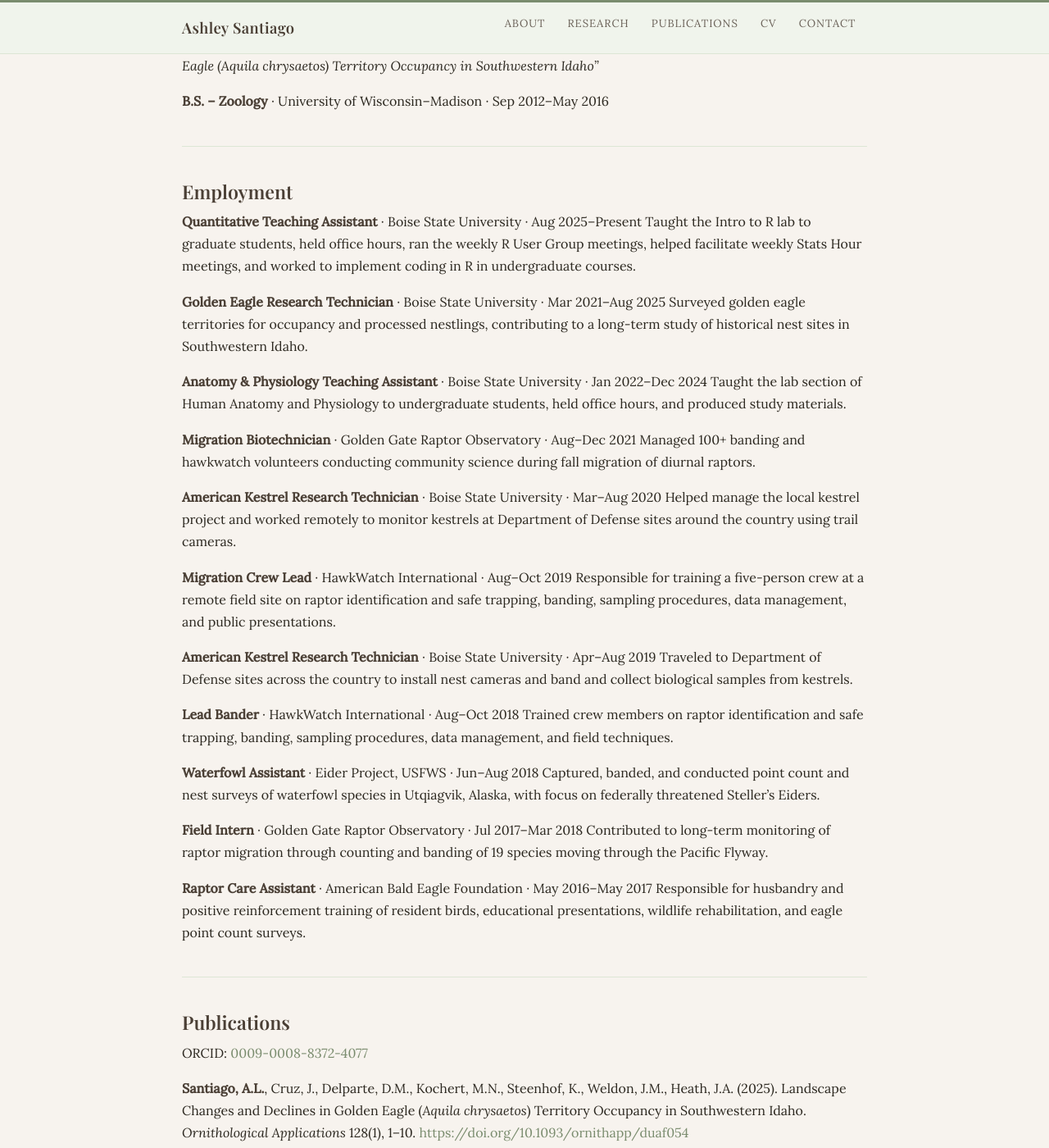
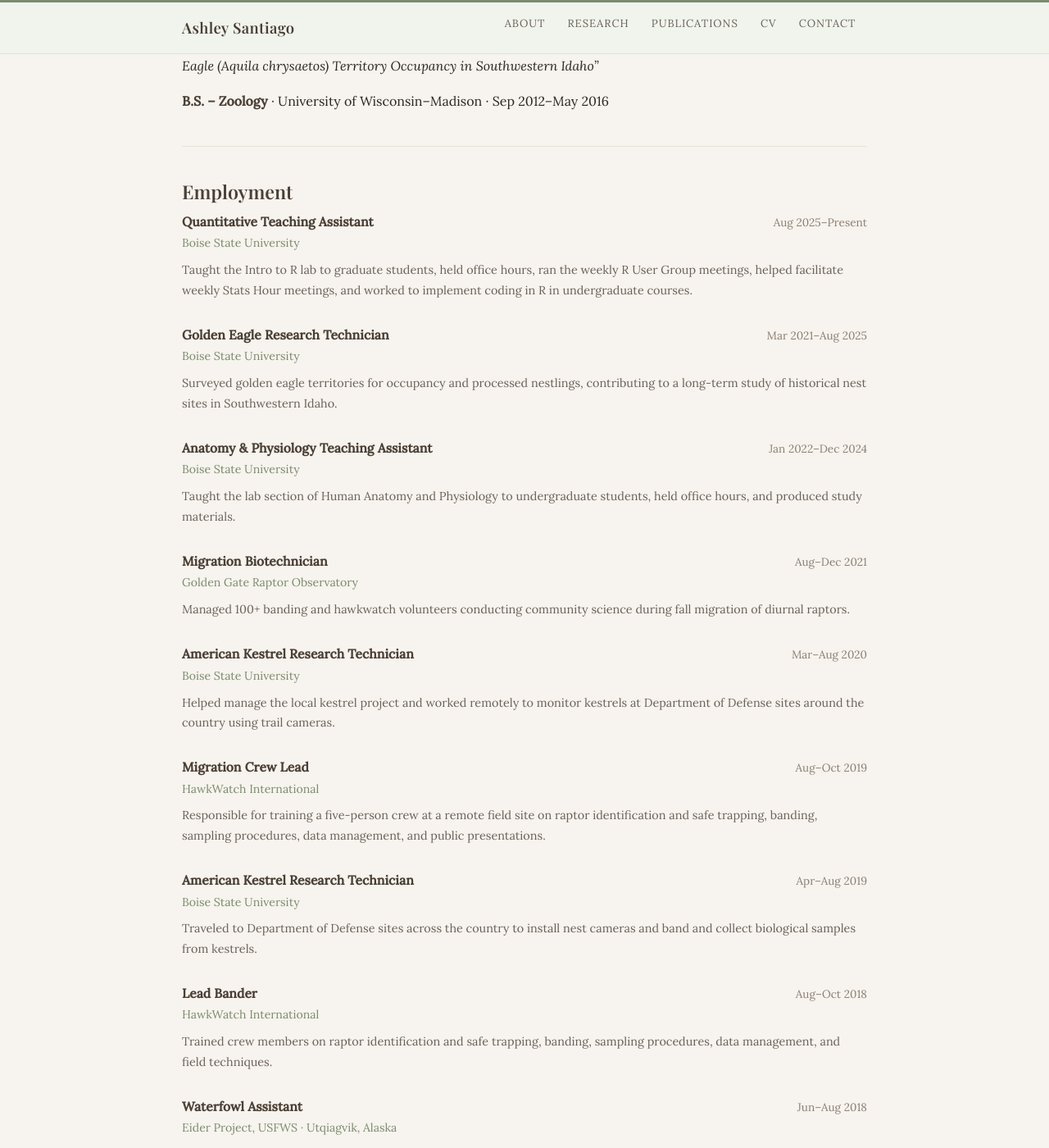
Before and after one commit to AshSantiago/AshSantiago.github.io, a Jekyll site: the page built from cv.md, in a window 1280 px wide and 1400 px high, scrolled down 436 px. Shown: the whole window at 82% size. Built offline with Jekyll 4.4.1, drawn with Linux system fonts in a browser that asks for light colours; some web fonts are replaced; some of the changed text lies outside the part shown.

Commit message:
Update cv.md

```diff
--- a/cv.md
+++ b/cv.md
@@ -27,38 +27,108 @@ ashleysantiago@u.boisestate.edu · 630-335-4195 · Boise State University, 1910
 
 ## Employment
 
-**Quantitative Teaching Assistant** · Boise State University · Aug 2025–Present
-Taught the Intro to R lab to graduate students, held office hours, ran the weekly R User Group meetings, helped facilitate weekly Stats Hour meetings, and worked to implement coding in R in undergraduate courses.
+<div style="display: flex; flex-direction: column; gap: 1.8rem; margin-bottom: 2rem;">
 
-**Golden Eagle Research Technician** · Boise State University · Mar 2021–Aug 2025
-Surveyed golden eagle territories for occupancy and processed nestlings, contributing to a long-term study of historical nest sites in Southwestern Idaho.
+  <div>
+    <div style="display: flex; justify-content: space-between; align-items: baseline; flex-wrap: wrap; gap: 0.3rem;">
+      <strong style="color: #4a3f35; font-size: 0.98rem;">Quantitative Teaching Assistant</strong>
+      <span style="color: #8c7f72; font-size: 0.85rem; white-space: nowrap;">Aug 2025–Present</span>
+    </div>
+    <p style="color: #7a8c6e; font-size: 0.88rem; margin: 0.1rem 0 0.5rem;">Boise State University</p>
+    <p style="font-size: 0.9rem; color: #6b6259; margin: 0;">Taught the Intro to R lab to graduate students, held office hours, ran the weekly R User Group meetings, helped facilitate weekly Stats Hour meetings, and worked to implement coding in R in undergraduate courses.</p>
+  </div>
 
-**Anatomy & Physiology Teaching Assistant** · Boise State University · Jan 2022–Dec 2024
-Taught the lab section of Human Anatomy and Physiology to undergraduate students, held office hours, and produced study materials.
+  <div>
+    <div style="display: flex; justify-content: space-between; align-items: baseline; flex-wrap: wrap; gap: 0.3rem;">
+      <strong style="color: #4a3f35; font-size: 0.98rem;">Golden Eagle Research Technician</strong>
+      <span style="color: #8c7f72; font-size: 0.85rem; white-space: nowrap;">Mar 2021–Aug 2025</span>
+    </div>
+    <p style="color: #7a8c6e; font-size: 0.88rem; margin: 0.1rem 0 0.5rem;">Boise State University</p>
+    <p style="font-size: 0.9rem; color: #6b6259; margin: 0;">Surveyed golden eagle territories for occupancy and processed nestlings, contributing to a long-term study of historical nest sites in Southwestern Idaho.</p>
+  </div>
 
-**Migration Biotechnician** · Golden Gate Raptor Observatory · Aug–Dec 2021
-Managed 100+ banding and hawkwatch volunteers conducting community science during fall migration of diurnal raptors.
+  <div>
+    <div style="display: flex; justify-content: space-between; align-items: baseline; flex-wrap: wrap; gap: 0.3rem;">
+      <strong style="color: #4a3f35; font-size: 0.98rem;">Anatomy & Physiology Teaching Assistant</strong>
+      <span style="color: #8c7f72; font-size: 0.85rem; white-space: nowrap;">Jan 2022–Dec 2024</span>
+    </div>
+    <p style="color: #7a8c6e; font-size: 0.88rem; margin: 0.1rem 0 0.5rem;">Boise State University</p>
+    <p style="font-size: 0.9rem; color: #6b6259; margin: 0;">Taught the lab section of Human Anatomy and Physiology to undergraduate students, held office hours, and produced study materials.</p>
+  </div>
 
-**American Kestrel Research Technician** · Boise State University · Mar–Aug 2020
-Helped manage the local kestrel project and worked remotely to monitor kestrels at Department of Defense sites around the country using trail cameras.
+  <div>
+    <div style="display: flex; justify-content: space-between; align-items: baseline; flex-wrap: wrap; gap: 0.3rem;">
+      <strong style="color: #4a3f35; font-size: 0.98rem;">Migration Biotechnician</strong>
+      <span style="color: #8c7f72; font-size: 0.85rem; white-space: nowrap;">Aug–Dec 2021</span>
+    </div>
+    <p style="color: #7a8c6e; font-size: 0.88rem; margin: 0.1rem 0 0.5rem;">Golden Gate Raptor Observatory</p>
+    <p style="font-size: 0.9rem; color: #6b6259; margin: 0;">Managed 100+ banding and hawkwatch volunteers conducting community science during fall migration of diurnal raptors.</p>
+  </div>
 
-**Migration Crew Lead** · HawkWatch International · Aug–Oct 2019
-Responsible for training a five-person crew at a remote field site on raptor identification and safe trapping, banding, sampling procedures, data management, and public presentations.
+  <div>
+    <div style="display: flex; justify-content: space-between; align-items: baseline; flex-wrap: wrap; gap: 0.3rem;">
+      <strong style="color: #4a3f35; font-size: 0.98rem;">American Kestrel Research Technician</strong>
+      <span style="color: #8c7f72; font-size: 0.85rem; white-space: nowrap;">Mar–Aug 2020</span>
+    </div>
+    <p style="color: #7a8c6e; font-size: 0.88rem; margin: 0.1rem 0 0.5rem;">Boise State University</p>
+    <p style="font-size: 0.9rem; color: #6b6259; margin: 0;">Helped manage the local kestrel project and worked remotely to monitor kestrels at Department of Defense sites around the country using trail cameras.</p>
+  </div>
 
-**American Kestrel Research Technician** · Boise State University · Apr–Aug 2019
-Traveled to Department of Defense sites across the country to install nest cameras and band and collect biological samples from kestrels.
+  <div>
+    <div style="display: flex; justify-content: space-between; align-items: baseline; flex-wrap: wrap; gap: 0.3rem;">
+      <strong style="color: #4a3f35; font-size: 0.98rem;">Migration Crew Lead</strong>
+      <span style="color: #8c7f72; font-size: 0.85rem; white-space: nowrap;">Aug–Oct 2019</span>
+    </div>
+    <p style="color: #7a8c6e; font-size: 0.88rem; margin: 0.1rem 0 0.5rem;">HawkWatch International</p>
+    <p style="font-size: 0.9rem; color: #6b6259; margin: 0;">Responsible for training a five-person crew at a remote field site on raptor identification and safe trapping, banding, sampling procedures, data management, and public presentations.</p>
+  </div>
 
-**Lead Bander** · HawkWatch International · Aug–Oct 2018
-Trained crew members on raptor identification and safe trapping, banding, sampling procedures, data management, and field techniques.
+  <div>
+    <div style="display: flex; justify-content: space-between; align-items: baseline; flex-wrap: wrap; gap: 0.3rem;">
+      <strong style="color: #4a3f35; font-size: 0.98rem;">American Kestrel Research Technician</strong>
+      <span style="color: #8c7f72; font-size: 0.85rem; white-space: nowrap;">Apr–Aug 2019</span>
+    </div>
+    <p style="color: #7a8c6e; font-size: 0.88rem; margin: 0.1rem 0 0.5rem;">Boise State University</p>
+    <p style="font-size: 0.9rem; color: #6b6259; margin: 0;">Traveled to Department of Defense sites across the country to install nest cameras and band and collect biological samples from kestrels.</p>
+  </div>
 
-**Waterfowl Assistant** · Eider Project, USFWS · Jun–Aug 2018
-Captured, banded, and conducted point count and nest surveys of waterfowl species in Utqiagvik, Alaska, with focus on federally threatened Steller's Eiders.
+  <div>
+    <div style="display: flex; justify-content: space-between; align-items: baseline; flex-wrap: wrap; gap: 0.3rem;">
+      <strong style="color: #4a3f35; font-size: 0.98rem;">Lead Bander</strong>
+      <span style="color: #8c7f72; font-size: 0.85rem; white-space: nowrap;">Aug–Oct 2018</span>
+    </div>
+    <p style="color: #7a8c6e; font-size: 0.88rem; margin: 0.1rem 0 0.5rem;">HawkWatch International</p>
+    <p style="font-size: 0.9rem; color: #6b6259; margin: 0;">Trained crew members on raptor identification and safe trapping, banding, sampling procedures, data management, and field techniques.</p>
+  </div>
 
-**Field Intern** · Golden Gate Raptor Observatory · Jul 2017–Mar 2018
-Contributed to long-term monitoring of raptor migration through counting and banding of 19 species moving through the Pacific Flyway.
+  <div>
+    <div style="display: flex; justify-content: space-between; align-items: baseline; flex-wrap: wrap; gap: 0.3rem;">
+      <strong style="color: #4a3f35; font-size: 0.98rem;">Waterfowl Assistant</strong>
+      <span style="color: #8c7f72; font-size: 0.85rem; white-space: nowrap;">Jun–Aug 2018</span>
+    </div>
+    <p style="color: #7a8c6e; font-size: 0.88rem; margin: 0.1rem 0 0.5rem;">Eider Project, USFWS · Utqiagvik, Alaska</p>
+    <p style="font-size: 0.9rem; color: #6b6259; margin: 0;">Captured, banded, and conducted point count and nest surveys of waterfowl species, with focus on federally threatened Steller's Eiders.</p>
+  </div>
 
-**Raptor Care Assistant** · American Bald Eagle Foundation · May 2016–May 2017
-Responsible for husbandry and positive reinforcement training of resident birds, educational presentations, wildlife rehabilitation, and eagle point count surveys.
+  <div>
+    <div style="display: flex; justify-content: space-between; align-items: baseline; flex-wrap: wrap; gap: 0.3rem;">
+      <strong style="color: #4a3f35; font-size: 0.98rem;">Field Intern</strong>
+      <span style="color: #8c7f72; font-size: 0.85rem; white-space: nowrap;">Jul 2017–Mar 2018</span>
+    </div>
+    <p style="color: #7a8c6e; font-size: 0.88rem; margin: 0.1rem 0 0.5rem;">Golden Gate Raptor Observatory</p>
+    <p style="font-size: 0.9rem; color: #6b6259; margin: 0;">Contributed to long-term monitoring of raptor migration through counting and banding of 19 species moving through the Pacific Flyway.</p>
+  </div>
+
+  <div>
+    <div style="display: flex; justify-content: space-between; align-items: baseline; flex-wrap: wrap; gap: 0.3rem;">
+      <strong style="color: #4a3f35; font-size: 0.98rem;">Raptor Care Assistant</strong>
+      <span style="color: #8c7f72; font-size: 0.85rem; white-space: nowrap;">May 2016–May 2017</span>
+    </div>
+    <p style="color: #7a8c6e; font-size: 0.88rem; margin: 0.1rem 0 0.5rem;">American Bald Eagle Foundation</p>
+    <p style="font-size: 0.9rem; color: #6b6259; margin: 0;">Responsible for husbandry and positive reinforcement training of resident birds, educational presentations, wildlife rehabilitation, and eagle point count surveys.</p>
+  </div>
+
+</div>
 
 ---
 
```
